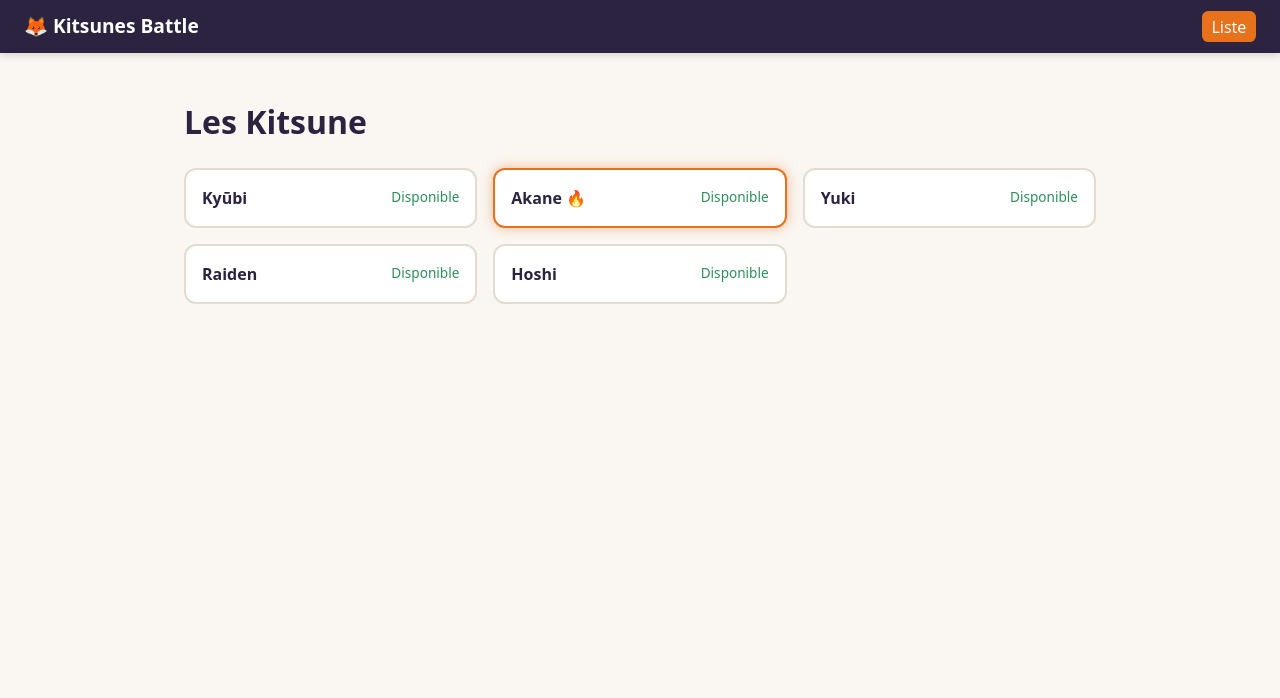
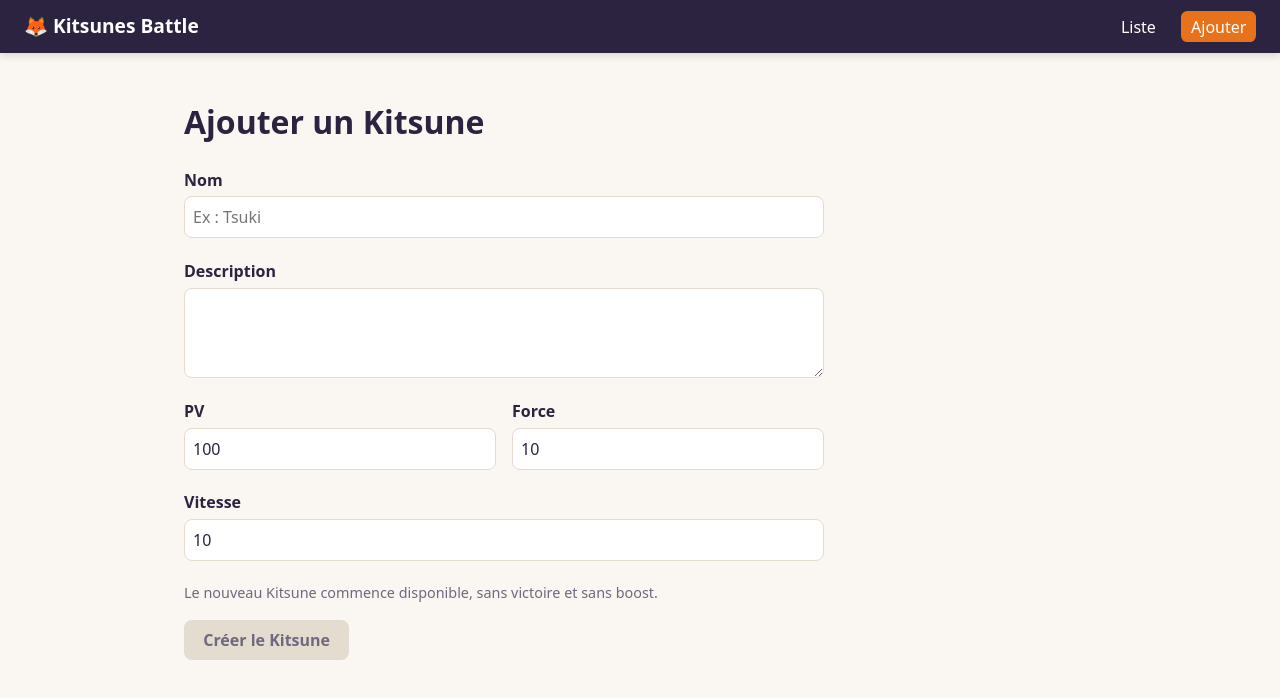
Before and after one commit to Souftq/tp-note-WEB-Taiq-Soufiane, an Angular app: page /ajout in a window 1280 px wide. Before the commit this address led to /kitsunes. Shown: the top 698 px of the page. Built offline with nearby package versions, Linux system fonts and the light colour scheme.

Commit message:
feat(ajout): formulaire de création d'un Kitsune
Formulaire en Signal Forms : nom obligatoire et unique (casse ignorée),
description obligatoire, PV, force et vitesse d'au moins 1.
enRepos, victoires et boost prennent leur valeur par défaut.

```diff
--- a/src/app/app.routes.ts
+++ b/src/app/app.routes.ts
@@ -1,11 +1,13 @@
 import { Routes } from '@angular/router';
 import { KitsuneListe } from './kitsunes/kitsune-liste/kitsune-liste';
 import { KitsuneDetail } from './kitsunes/kitsune-detail/kitsune-detail';
+import { KitsuneAjout } from './kitsunes/kitsune-ajout/kitsune-ajout';
 
 export const routes: Routes = [
   { path: '', redirectTo: '/kitsunes', pathMatch: 'full' },
   { path: 'kitsunes', component: KitsuneListe },
   // Le nom étant unique, il sert d'identifiant dans l'URL
   { path: 'kitsunes/:nom', component: KitsuneDetail },
+  { path: 'ajout', component: KitsuneAjout },
   { path: '**', redirectTo: '/kitsunes' },
 ];
--- /dev/null
+++ b/src/app/kitsunes/kitsune-ajout/kitsune-ajout.html
@@ -0,0 +1,54 @@
+<h1>Ajouter un Kitsune</h1>
+
+<form class="formulaire" [formRoot]="formulaire">
+  <div class="champ">
+    <label for="nom">Nom</label>
+    <input id="nom" type="text" placeholder="Ex : Tsuki" [formField]="formulaire.nom" />
+    <app-erreurs-champ
+      [erreurs]="formulaire.nom().errors()"
+      [visible]="formulaire.nom().touched()"
+    />
+  </div>
+
+  <div class="champ">
+    <label for="description">Description</label>
+    <textarea id="description" rows="3" [formField]="formulaire.description"></textarea>
+    <app-erreurs-champ
+      [erreurs]="formulaire.description().errors()"
+      [visible]="formulaire.description().touched()"
+    />
+  </div>
+
+  <div class="ligne">
+    <div class="champ">
+      <label for="pv">PV</label>
+      <input id="pv" type="number" [formField]="formulaire.pv" />
+      <app-erreurs-champ
+        [erreurs]="formulaire.pv().errors()"
+        [visible]="formulaire.pv().touched()"
+      />
+    </div>
+
+    <div class="champ">
+      <label for="force">Force</label>
+      <input id="force" type="number" [formField]="formulaire.force" />
+      <app-erreurs-champ
+        [erreurs]="formulaire.force().errors()"
+        [visible]="formulaire.force().touched()"
+      />
+    </div>
+
+    <div class="champ">
+      <label for="vitesse">Vitesse</label>
+      <input id="vitesse" type="number" [formField]="formulaire.vitesse" />
+      <app-erreurs-champ
+        [erreurs]="formulaire.vitesse().errors()"
+        [visible]="formulaire.vitesse().touched()"
+      />
+    </div>
+  </div>
+
+  <p class="info">Le nouveau Kitsune commence disponible, sans victoire et sans boost.</p>
+
+  <button type="submit" [disabled]="formulaire().invalid()">Créer le Kitsune</button>
+</form>
--- /dev/null
+++ b/src/app/kitsunes/kitsune-ajout/kitsune-ajout.scss
@@ -0,0 +1,48 @@
+.formulaire {
+  max-width: 40rem;
+  display: flex;
+  flex-direction: column;
+  gap: 1rem;
+}
+
+.champ {
+  display: flex;
+  flex-direction: column;
+  gap: 0.3rem;
+  flex: 1;
+}
+
+.ligne {
+  display: flex;
+  flex-wrap: wrap;
+  gap: 1rem;
+}
+
+label {
+  font-weight: 600;
+}
+
+input,
+textarea {
+  padding: 0.5rem;
+  border: 1px solid var(--bordure);
+  border-radius: 0.5rem;
+  background: var(--fond-carte);
+  color: inherit;
+  font: inherit;
+
+  &:focus {
+    outline: 2px solid var(--accent);
+    outline-offset: 1px;
+  }
+}
+
+.info {
+  margin: 0;
+  font-size: 0.9rem;
+  color: var(--texte-discret);
+}
+
+button {
+  align-self: flex-start;
+}
--- /dev/null
+++ b/src/app/kitsunes/kitsune-ajout/kitsune-ajout.ts
@@ -0,0 +1,68 @@
+import { Component, inject, signal } from '@angular/core';
+import { Router } from '@angular/router';
+import {
+  FormField,
+  FormRoot,
+  form,
+  maxLength,
+  min,
+  required,
+  validate,
+} from '@angular/forms/signals';
+import { GestionKitsunes } from '../gestion-kitsunes';
+import { NouveauKitsune } from '../kitsune';
+import { ErreursChamp } from '../../shared/erreurs-champ/erreurs-champ';
+
+const VALEURS_PAR_DEFAUT: NouveauKitsune = {
+  nom: '',
+  description: '',
+  pv: 100,
+  force: 10,
+  vitesse: 10,
+};
+
+@Component({
+  selector: 'app-kitsune-ajout',
+  imports: [FormRoot, FormField, ErreursChamp],
+  templateUrl: './kitsune-ajout.html',
+  styleUrl: './kitsune-ajout.scss',
+})
+export class KitsuneAjout {
+  private readonly gestionKitsunes = inject(GestionKitsunes);
+  private readonly router = inject(Router);
+
+  protected readonly modele = signal<NouveauKitsune>({ ...VALEURS_PAR_DEFAUT });
+
+  protected readonly formulaire = form(
+    this.modele,
+    (champs) => {
+      required(champs.nom, { message: 'Le nom est obligatoire.' });
+      maxLength(champs.nom, 30, { message: 'Le nom ne doit pas dépasser 30 caractères.' });
+      validate(champs.nom, ({ value }) =>
+        this.gestionKitsunes.nomDisponible(value())
+          ? undefined
+          : { kind: 'nomDejaPris', message: 'Ce nom est déjà porté par un autre Kitsune.' },
+      );
+
+      required(champs.description, { message: 'Une petite description est obligatoire.' });
+
+      // Une force de 0 rendrait le combat infini, d'où le minimum à 1 partout
+      required(champs.pv, { message: 'Les PV sont obligatoires.' });
+      min(champs.pv, 1, { message: 'Les PV doivent valoir au moins 1.' });
+      required(champs.force, { message: 'La force est obligatoire.' });
+      min(champs.force, 1, { message: 'La force doit valoir au moins 1.' });
+      required(champs.vitesse, { message: 'La vitesse est obligatoire.' });
+      min(champs.vitesse, 1, { message: 'La vitesse doit valoir au moins 1.' });
+    },
+    {
+      submission: {
+        action: async (champs) => {
+          const nouveau = champs().value();
+          this.gestionKitsunes.ajouter(nouveau);
+          await this.router.navigate(['/kitsunes', nouveau.nom.trim()]);
+          return undefined;
+        },
+      },
+    },
+  );
+}
--- /dev/null
+++ b/src/app/shared/erreurs-champ/erreurs-champ.html
@@ -0,0 +1,7 @@
+@if (visible()) {
+  <ul class="erreurs">
+    @for (erreur of erreurs(); track erreur.kind) {
+      <li>{{ erreur.message }}</li>
+    }
+  </ul>
+}
--- /dev/null
+++ b/src/app/shared/erreurs-champ/erreurs-champ.scss
@@ -0,0 +1,6 @@
+.erreurs {
+  margin: 0.25rem 0 0;
+  padding-left: 1rem;
+  font-size: 0.85rem;
+  color: var(--erreur);
+}
--- /dev/null
+++ b/src/app/shared/erreurs-champ/erreurs-champ.ts
@@ -0,0 +1,13 @@
+import { Component, input } from '@angular/core';
+import { ValidationError } from '@angular/forms/signals';
+
+/** Affiche les messages d'erreur d'un champ, une fois que l'utilisateur l'a touché. */
+@Component({
+  selector: 'app-erreurs-champ',
+  templateUrl: './erreurs-champ.html',
+  styleUrl: './erreurs-champ.scss',
+})
+export class ErreursChamp {
+  readonly erreurs = input.required<readonly ValidationError[]>();
+  readonly visible = input.required<boolean>();
+}
--- a/src/app/shared/navigation/navigation.html
+++ b/src/app/shared/navigation/navigation.html
@@ -3,5 +3,6 @@
 
   <ul class="liens">
     <li><a routerLink="/kitsunes" routerLinkActive="actif">Liste</a></li>
+    <li><a routerLink="/ajout" routerLinkActive="actif">Ajouter</a></li>
   </ul>
 </nav>
```
